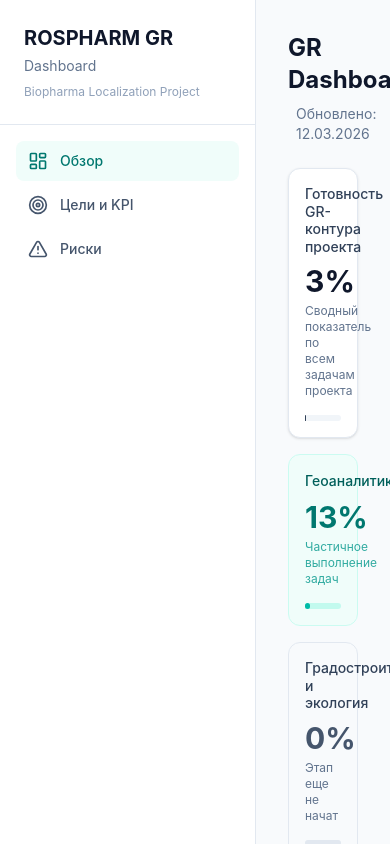
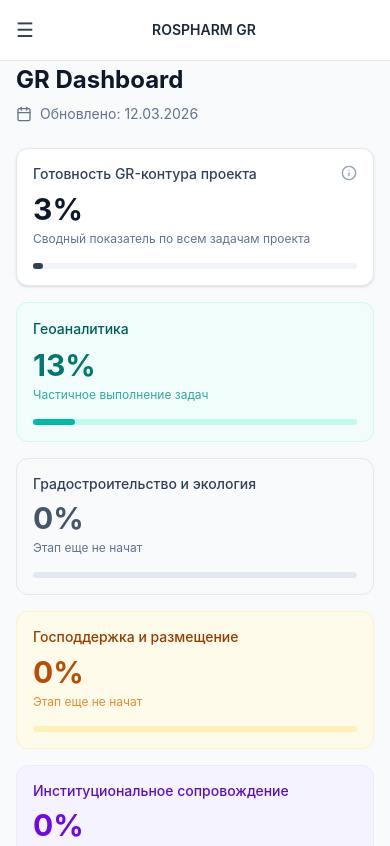
Before and after one commit to kamillacheremushkina/rospharm-gr-dashboard, a React (Vite) app: page /overview in a window 390 px wide. Shown: the top 846 px of the page. Built offline with nearby package versions, Linux system fonts and the light colour scheme; the HTML template or start-up script is replaced by a standard one.

Commit message:
mobile drawer menu

```diff
--- a/src/layout/AppLayout.jsx
+++ b/src/layout/AppLayout.jsx
@@ -1,45 +1,92 @@
-import { NavLink, Outlet } from 'react-router-dom';
-import { LayoutDashboard, Target, AlertTriangle } from 'lucide-react';
+import { useState } from "react";
+import { NavLink, Outlet } from "react-router-dom";
+import { LayoutDashboard, Target, AlertTriangle } from "lucide-react";
 
 export default function AppLayout() {
-  // Функция для стилизации активной вкладки
+  const [menuOpen, setMenuOpen] = useState(false);
+
   const navLinkClass = ({ isActive }) =>
     `flex items-center px-3 py-2.5 text-sm font-medium rounded-lg transition-colors ${
       isActive
-        ? 'bg-teal-50 text-teal-700'
-        : 'text-slate-600 hover:bg-slate-50 hover:text-slate-900'
+        ? "bg-teal-50 text-teal-700"
+        : "text-slate-600 hover:bg-slate-50 hover:text-slate-900"
     }`;
 
   return (
-    <div className="flex h-screen bg-slate-50 font-sans">
-      {/* Левый Sidebar */}
-      <div className="w-64 bg-white border-r border-slate-200 flex flex-col">
+    <div className="flex min-h-screen bg-slate-50 font-sans">
+
+      {/* MOBILE HEADER */}
+      <div className="md:hidden fixed top-0 left-0 right-0 bg-white border-b border-slate-200 z-30 flex items-center justify-between p-4">
+        <button
+          onClick={() => setMenuOpen(true)}
+          className="text-xl text-slate-700"
+        >
+          ☰
+        </button>
+
+        <h1 className="text-sm font-semibold text-slate-800">
+          ROSPHARM GR
+        </h1>
+
+        <div />
+      </div>
+
+      {/* SIDEBAR */}
+      <div
+        className={`fixed md:static top-0 left-0 h-full w-full md:w-64 bg-white border-r border-slate-200 flex flex-col z-40 transform transition-transform duration-300 ${
+          menuOpen ? "translate-x-0" : "-translate-x-full md:translate-x-0"
+        }`}
+      >
+        {/* CLOSE BUTTON (mobile) */}
+        <div className="md:hidden flex justify-end p-4">
+          <button
+            onClick={() => setMenuOpen(false)}
+            className="text-xl text-slate-600"
+          >
+            ✕
+          </button>
+        </div>
+
         <div className="p-6 border-b border-slate-200">
           <h1 className="text-xl font-bold text-slate-900">ROSPHARM GR</h1>
           <p className="text-sm text-slate-500 mt-1">Dashboard</p>
-          <p className="text-xs text-slate-400 mt-2">Biopharma Localization Project</p>
+          <p className="text-xs text-slate-400 mt-2">
+            Biopharma Localization Project
+          </p>
         </div>
 
         <nav className="flex-1 p-4 space-y-1">
-          <NavLink to="/overview" className={navLinkClass}>
+          <NavLink
+            to="/overview"
+            className={navLinkClass}
+            onClick={() => setMenuOpen(false)}
+          >
             <LayoutDashboard className="w-5 h-5 mr-3" />
             Обзор
           </NavLink>
 
-          <NavLink to="/goals" className={navLinkClass}>
+          <NavLink
+            to="/goals"
+            className={navLinkClass}
+            onClick={() => setMenuOpen(false)}
+          >
             <Target className="w-5 h-5 mr-3" />
             Цели и KPI
           </NavLink>
 
-          <NavLink to="/risks" className={navLinkClass}>
+          <NavLink
+            to="/risks"
+            className={navLinkClass}
+            onClick={() => setMenuOpen(false)}
+          >
             <AlertTriangle className="w-5 h-5 mr-3" />
             Риски
           </NavLink>
         </nav>
       </div>
 
-      {/* Основная область контента (сюда грузятся страницы) */}
-      <div className="flex-1 overflow-auto p-8">
+      {/* PAGE CONTENT */}
+      <div className="flex-1 overflow-auto pt-16 md:pt-0 p-4 md:p-8">
         <div className="max-w-6xl mx-auto">
           <Outlet />
         </div>
```
